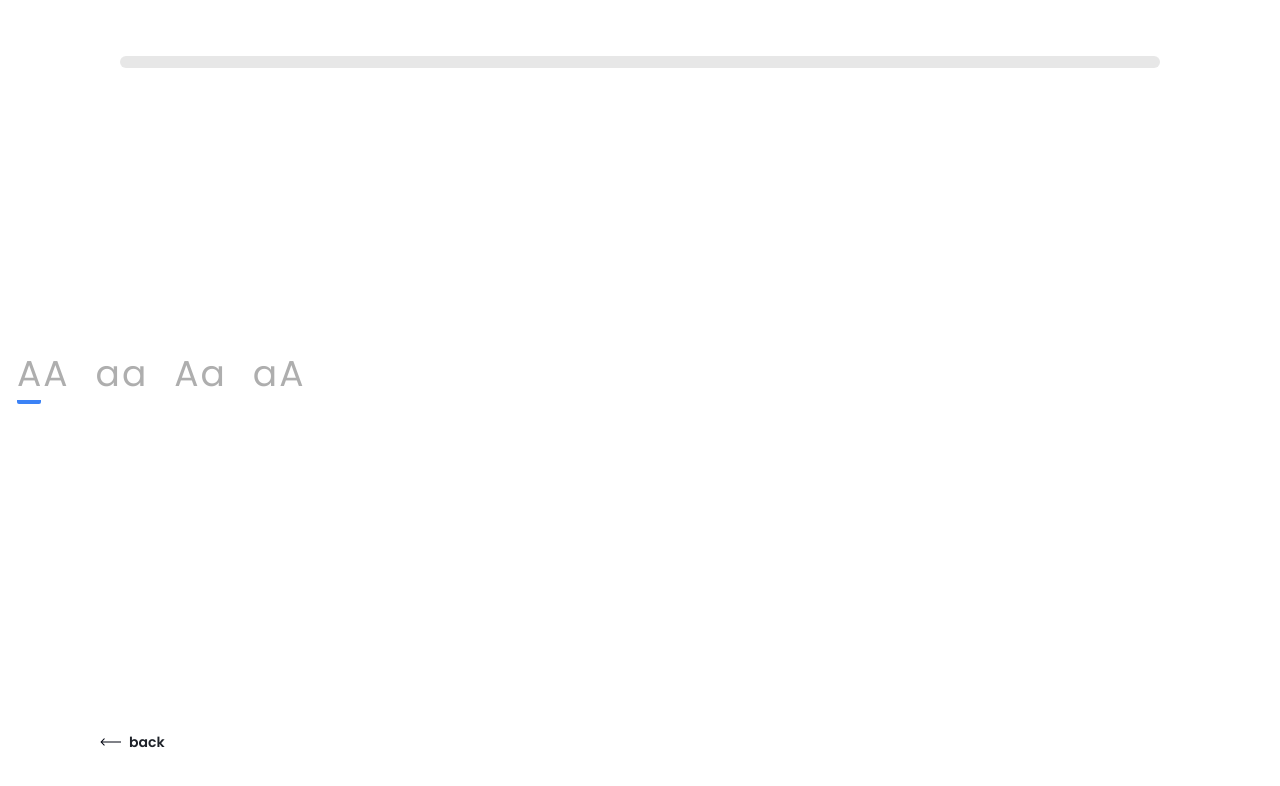
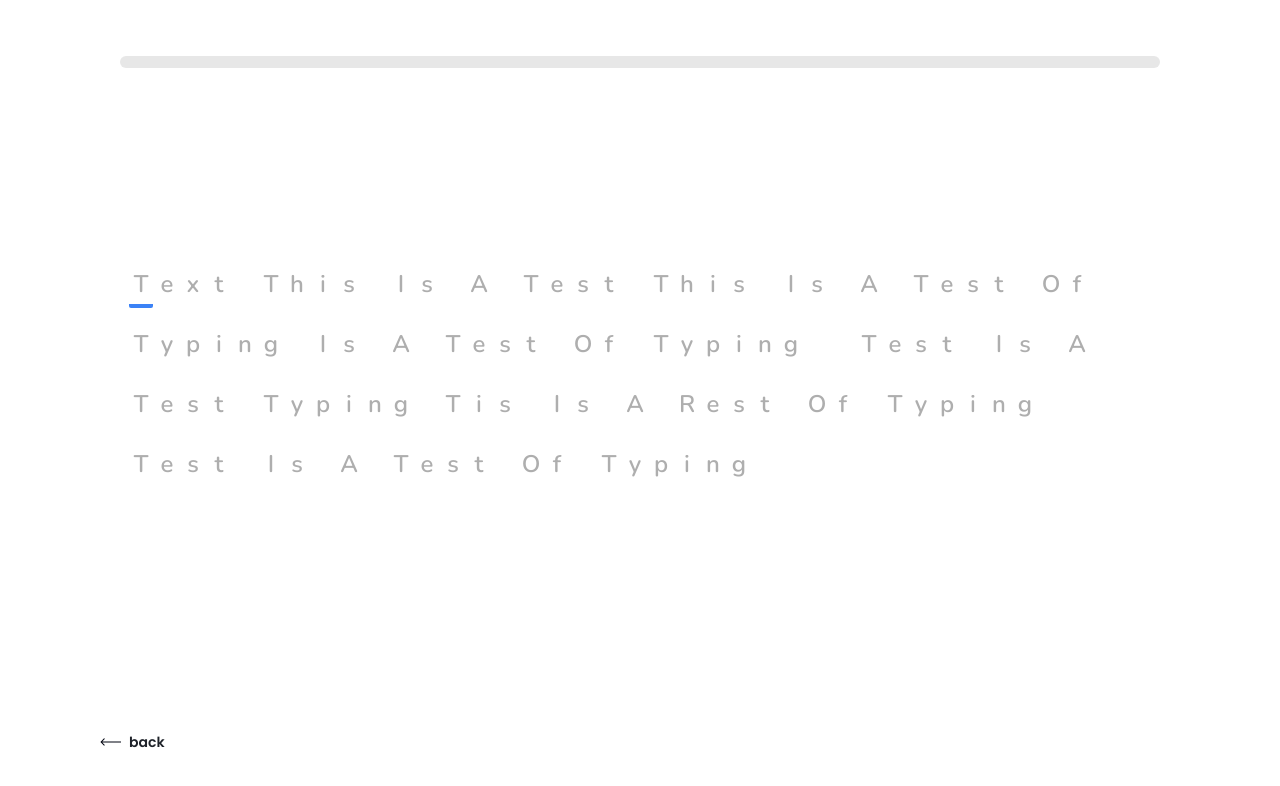
Before and after one commit to ITiano/Type, a Next.js app: page /courses/1 in a window 1280 px wide. Both pictures are taken after a click on the button "Get Started". Shown: the top 786 px of the page. Built offline with nearby package versions, Linux system fonts and the light colour scheme; no server answers.

Commit message:
update Type

```diff
--- a/components/common/Type.js
+++ b/components/common/Type.js
@@ -1,9 +1,9 @@
 import { useEffect, useRef, useState } from "react";
 
-const successColor = "bg-green-200";
-const errorColor = "bg-red-400";
-const warningColor = "!bg-orange-300";
-const borderLineColor = "border-b-blue-500";
+const successColor = "bg-blue-200 text-black";
+const errorColor = "bg-red-400 text-2xl";
+const warningColor = "!bg-orange-300 text-black";
+const activeColor = "border-b-blue-500";
 
 const Type = ({ data = "", setStep }) => {
   const [type, setType] = useState("");
@@ -51,7 +51,7 @@ const Type = ({ data = "", setStep }) => {
   const showNowError = (index) => {
     const find = error.find((item) => item.id == index);
     if (find && !find.completed)
-      return { text: find.history[find.history.length - 1], className: `${errorColor} text-white text-4xl pb-1` };
+      return { text: find.history[find.history.length - 1], className: `${errorColor} text-white pb-1` };
     else return { text: "", className: "" };
   };
 
@@ -99,11 +99,8 @@ const Type = ({ data = "", setStep }) => {
   const HowLengthWord = (wordIndex) => convertForMap().slice(0, wordIndex).join("").split("").length;
 
   return (
-    <>
-      <div className="bg-gray-3 bg-opacity-30 h-3 w-10/12 mt-14 rounded-full"></div>
-
-      <div className="relative w-full">
-        <div className="w-full flex-wrap gap-y-8 flex items-center justify-start">
+    <div className="relative w-full font-type">
+      <div className="w-full flex-wrap gap-y-4 flex items-center justify-start">
         {data.split("").length !== 0 &&
           convertForMap().map((item, wordIndex) => {
             return (
@@ -113,13 +110,13 @@ const Type = ({ data = "", setStep }) => {
                   return (
                     <span
                       key={length + index}
-                        className={`mx-px min-w-[1.5rem] h-14 flex items-center justify-center text-4xl border-b-4 rounded-sm relative ${
-                          type.length === length + index ? borderLineColor : "border-b-white"
+                      className={`mx-px min-w-[1.5rem] h-11 flex items-center justify-center text-2xl border-b-4 rounded-sm relative ${
+                        type.length === length + index ? activeColor : "border-b-white"
                       } ${showLastErrorClassName(length + index)} ${
                         type[length + index]?.toString() === item?.toString() ? successColor : ""
                       }`}
                     >
-                        {item}
+                      {index === 0 ? item.toUpperCase() : item}
                       <span
                         className={`transition-all duration-100 absolute inset-0 flex items-center justify-center ${
                           show ? "opacity-100" : "opacity-0"
@@ -144,7 +141,6 @@ const Type = ({ data = "", setStep }) => {
         onChange={onChange}
       />
     </div>
-    </>
   );
 };
 
--- a/containers/course/CourseContainer.js
+++ b/containers/course/CourseContainer.js
@@ -5,7 +5,7 @@ import CourseReview from "./_components/CourseReview";
 import CustomBtn from "components/utils/CustomBtn";
 import { useRouter } from "next/router";
 
-// const STRING_TEST = "In publishing and graphic design. In publishing and graphic design. In publishing and graphic.";
+const STRING_TEST = `text this is a test this is a test of typing is a test of typing  test is a test typing tis is a rest of typing test is a test of typing`;
 
 const CourseContainer = ({ data }) => {
   const [step, setStep] = useState(1);
@@ -30,9 +30,13 @@ const CourseContainer = ({ data }) => {
 
   return (
     <div className="min-h-screen flex flex-col justify-between items-center p-layout">
-      {step === 1 && <CourseReview data={data} setStep={setStep} />}
-      {step === 2 && <Type data={data?.course} setStep={setStep} />}
-      {step === 3 && <CourseRating data={data} setStep={setStep} />}
+      <div className="bg-gray-3 bg-opacity-30 h-3 w-10/12 mt-14 rounded-full"></div>
+      <div className="mx-auto max-w-5xl">
+        {step === 1 && <CourseReview data={data} setStep={setStep} />}
+        {step === 2 && <Type data={STRING_TEST} setStep={setStep} />}
+        {step === 3 && <CourseRating data={data} setStep={setStep} />}
+      </div>
+
       <div className="bg-white py-10 px-16 w-full flex-between-center">
         {!backBtnOption[step].hidden && (
           <CustomBtn text={backBtnOption[step].text} onClick={backBtnOption[step].onClick} arrowStartBtn />
--- a/containers/course/_components/CourseRating.js
+++ b/containers/course/_components/CourseRating.js
@@ -2,10 +2,8 @@ import CustomBtn from "components/utils/CustomBtn";
 import Stars from "components/common/Stars";
 import { CoursesImages } from "helper/Methods";
 
-const CourseRating = ({data}) => {
+const CourseRating = ({ data }) => {
   return (
-    <>
-      <div className="bg-gray-3 bg-opacity-30 h-3 w-10/12 mt-14 rounded-full"></div>
     <div className="centering flex-col gap-2 w-96">
       {CoursesImages(140)[data.kind]}
       <p className=" font-semibold pb-1.5 mt-1 text-2xl">{data.name}</p>
@@ -32,7 +30,6 @@ const CourseRating = ({data}) => {
         </div>
       </div>
     </div>
-    </>
   );
 };
 
--- a/containers/course/_components/CourseReview.js
+++ b/containers/course/_components/CourseReview.js
@@ -3,8 +3,6 @@ import { CoursesImages } from "helper/Methods";
 
 const CourseReview = ({ data }) => {
   return (
-    <>
-      <div className="bg-gray-3 bg-opacity-30 h-3 w-10/12 mt-14 rounded-full"></div>
     <div className="centering flex-col gap-2 w-96">
       {CoursesImages(140)[data.kind]}
       <p className=" font-semibold pb-1.5 mt-1 text-2xl">{data.name}</p>
@@ -17,7 +15,6 @@ const CourseReview = ({ data }) => {
       <p className="text-gray-3 text-xs">this is a tip text this is a tip text this is a tip text this is a tip text </p>
       <p className="text-gray-3 text-xs">this is a tip text this is a tip text this is a tip text </p>
     </div>
-    </>
   );
 };
 
--- a/styles/App.css
+++ b/styles/App.css
@@ -1,4 +1,5 @@
 @import url("https://fonts.googleapis.com/css2?family=Poppins:wght@200;300;400;500;600;700;800&display=swap");
+@import url("https://fonts.googleapis.com/css2?family=Nunito:wght@600&display=swap");
 
 @tailwind base;
 @tailwind components;
--- a/tailwind.config.js
+++ b/tailwind.config.js
@@ -11,6 +11,7 @@ module.exports = {
     extend: {
       fontFamily: {
         sans: ["'Poppins', sans-serif"],
+        type: ["'Nunito', sans-serif"],
       },
       backgroundImage: {
         form: "url('/images/login/Frame-letter.png')",
```
Lines whose indentation alone changed are shown as unchanged.
